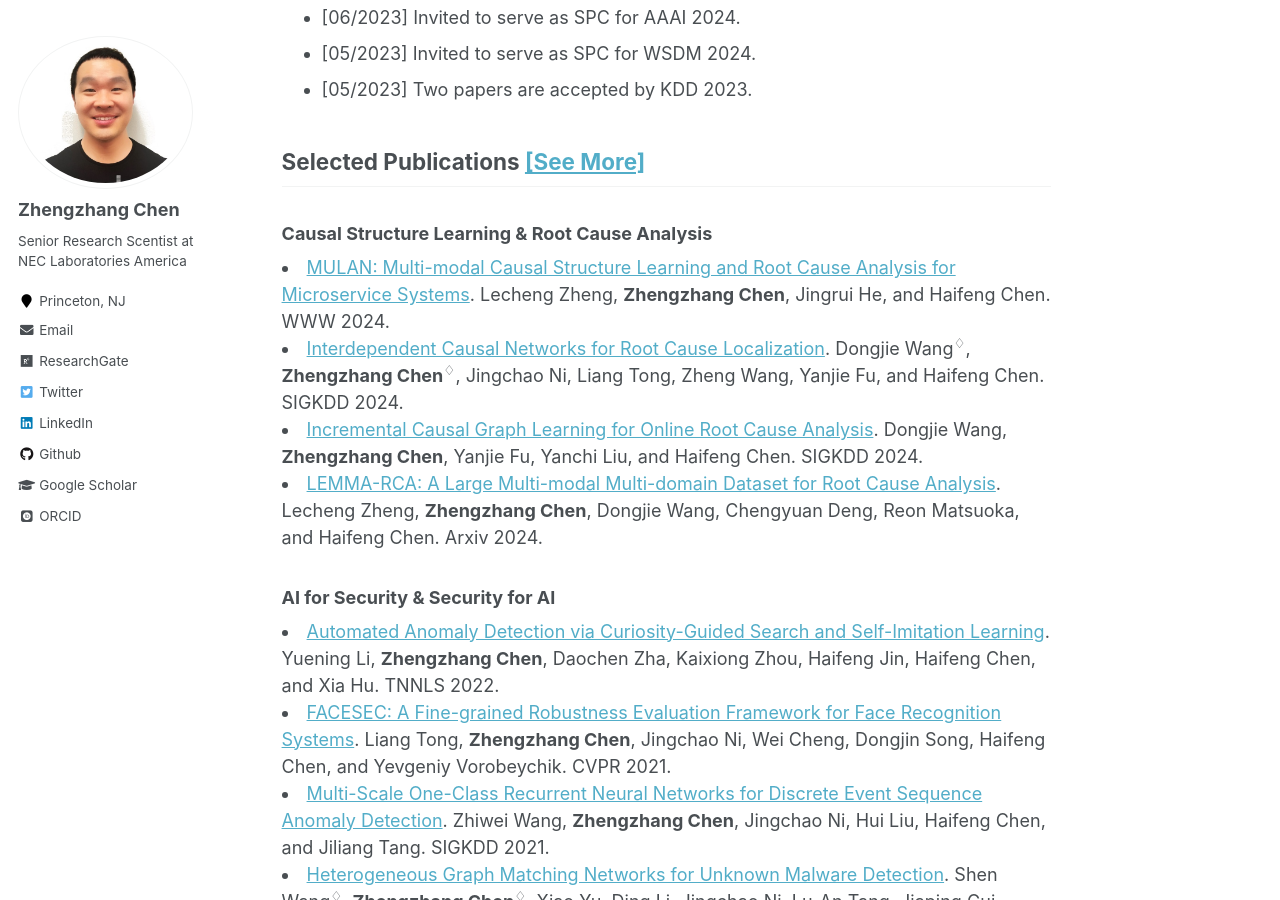
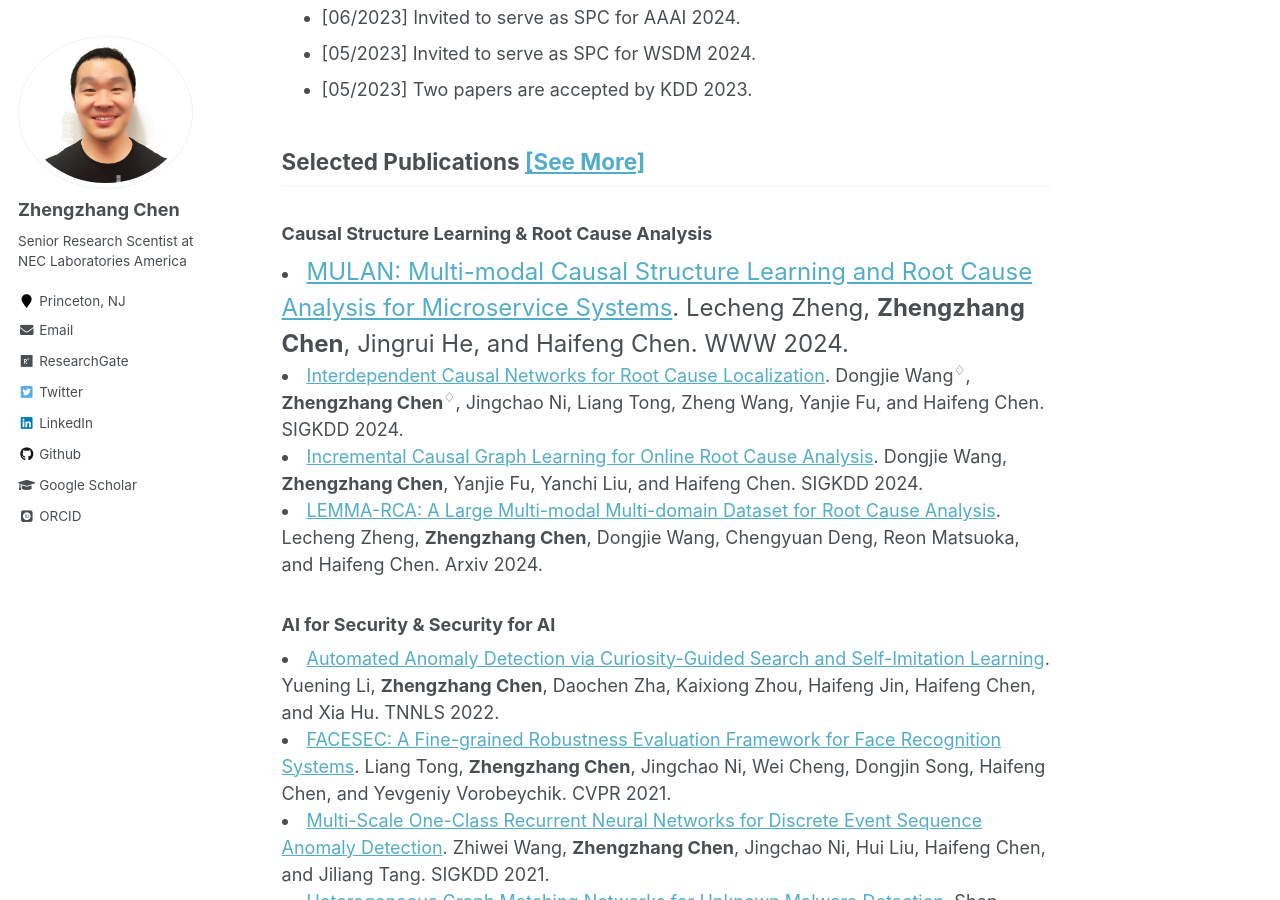
Before and after one commit to zhengzhangchen/zhengzhangchen.github.io, a Jekyll site: the page built from _pages/about.md, in a window 1280 px wide and 900 px high, scrolled down 1151 px. Built offline with Jekyll 4.4.1, drawn with Linux system fonts in a browser that asks for light colours; some web fonts are replaced.

Commit message:
Update about.md

```diff
--- a/_pages/about.md
+++ b/_pages/about.md
@@ -36,7 +36,7 @@ News
 Selected Publications [\[See More\]](https://zhengzhangchen.github.io/publications/)
 -----
 <h3>Causal Structure Learning & Root Cause Analysis</h3>
-<li>  <a href="https://dl.acm.org/doi/pdf/10.1145/3589334.3645442?casa_token=CizaRDRo0wkAAAAA:v6hBm8JcZrLTrF7YsN5c2a5hY8fN6DGW1eliGL3lnvUTPg9pY1jvOiuUxB3WRmElIkgQIJBiUgX1" target="_blank" rel="nofollow"> MULAN: Multi-modal Causal Structure Learning and Root Cause Analysis for Microservice Systems</a>. Lecheng Zheng, <b>Zhengzhang Chen</b>, Jingrui He, and Haifeng Chen. WWW 2024. </li>
+<li>  <font size="5"><a href="https://dl.acm.org/doi/pdf/10.1145/3589334.3645442?casa_token=CizaRDRo0wkAAAAA:v6hBm8JcZrLTrF7YsN5c2a5hY8fN6DGW1eliGL3lnvUTPg9pY1jvOiuUxB3WRmElIkgQIJBiUgX1" target="_blank" rel="nofollow"> MULAN: Multi-modal Causal Structure Learning and Root Cause Analysis for Microservice Systems</a>. Lecheng Zheng, <b>Zhengzhang Chen</b>, Jingrui He, and Haifeng Chen. WWW 2024. </font> </li>
 <li>  <a href="https://dl.acm.org/doi/pdf/10.1145/3580305.3599849?casa_token=EE8fPoXXW7wAAAAA:u9KHW3ufTkKBIvAHnk7TkgOEg0odOEuVggw1KJllI-eSD6e8h_p99Nfh-3ewDwCuYXDKMsd2BDl6" target="_blank" rel="nofollow"> Interdependent Causal Networks for Root Cause Localization</a>. Dongjie Wang<sup>&#9826;</sup>, <b>Zhengzhang Chen<sup>&#9826;</sup></b>, Jingchao Ni, Liang Tong, Zheng Wang, Yanjie Fu, and Haifeng Chen. SIGKDD 2024. </li>
 
 <li>  <a href="https://dl.acm.org/doi/pdf/10.1145/3580305.3599392?casa_token=IdYFYuDrVycAAAAA:pqR-1OEhuKx_wpkyAsBy_9s-WbDDEkleSJ9Nzp4UPrspRba3bH1jPfhffI2ruWwgqD3697PUXfaX" target="_blank" rel="nofollow"> Incremental Causal Graph Learning for Online Root Cause Analysis</a>. Dongjie Wang, <b>Zhengzhang Chen</b>, Yanjie Fu, Yanchi Liu, and Haifeng Chen. SIGKDD 2024. </li>
```
